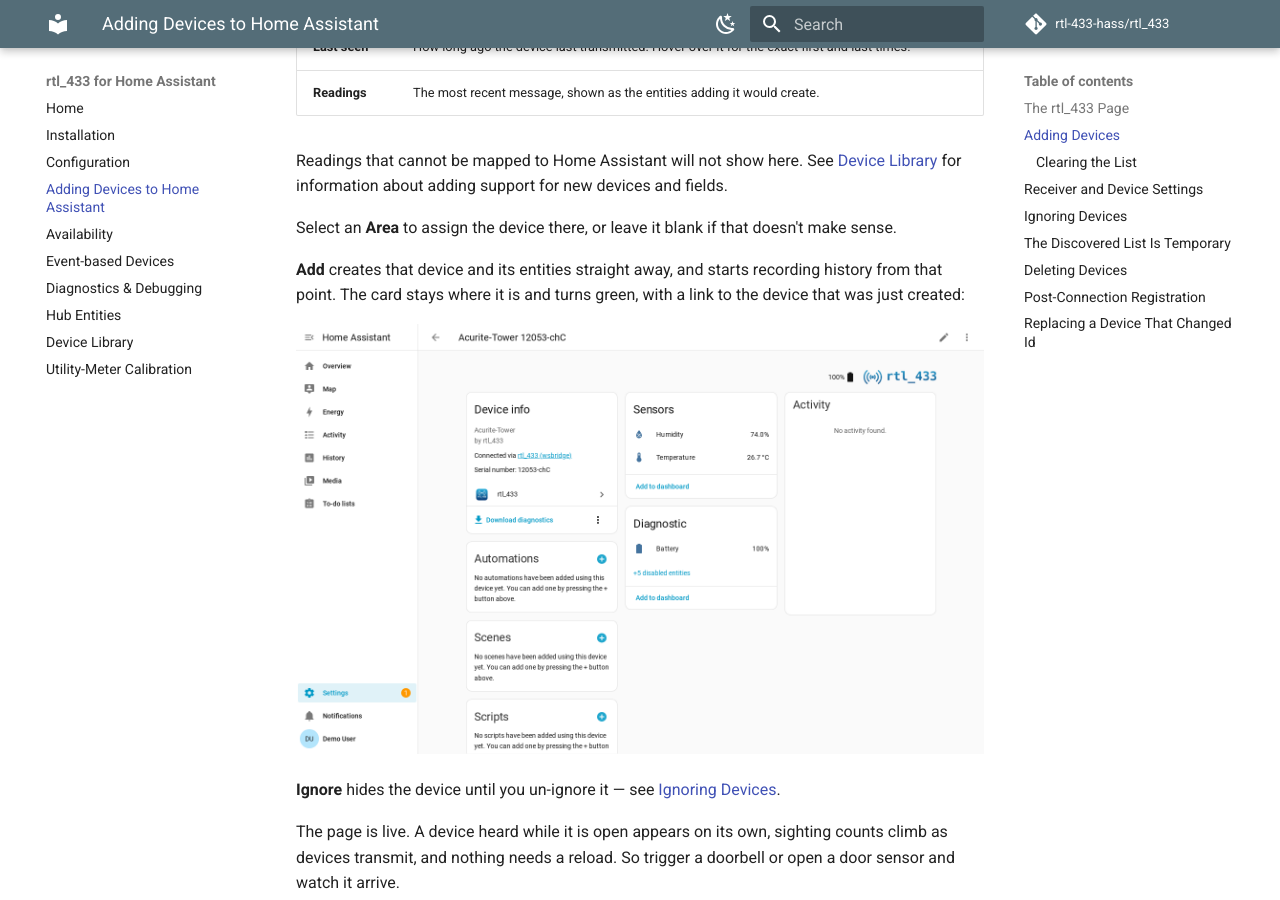
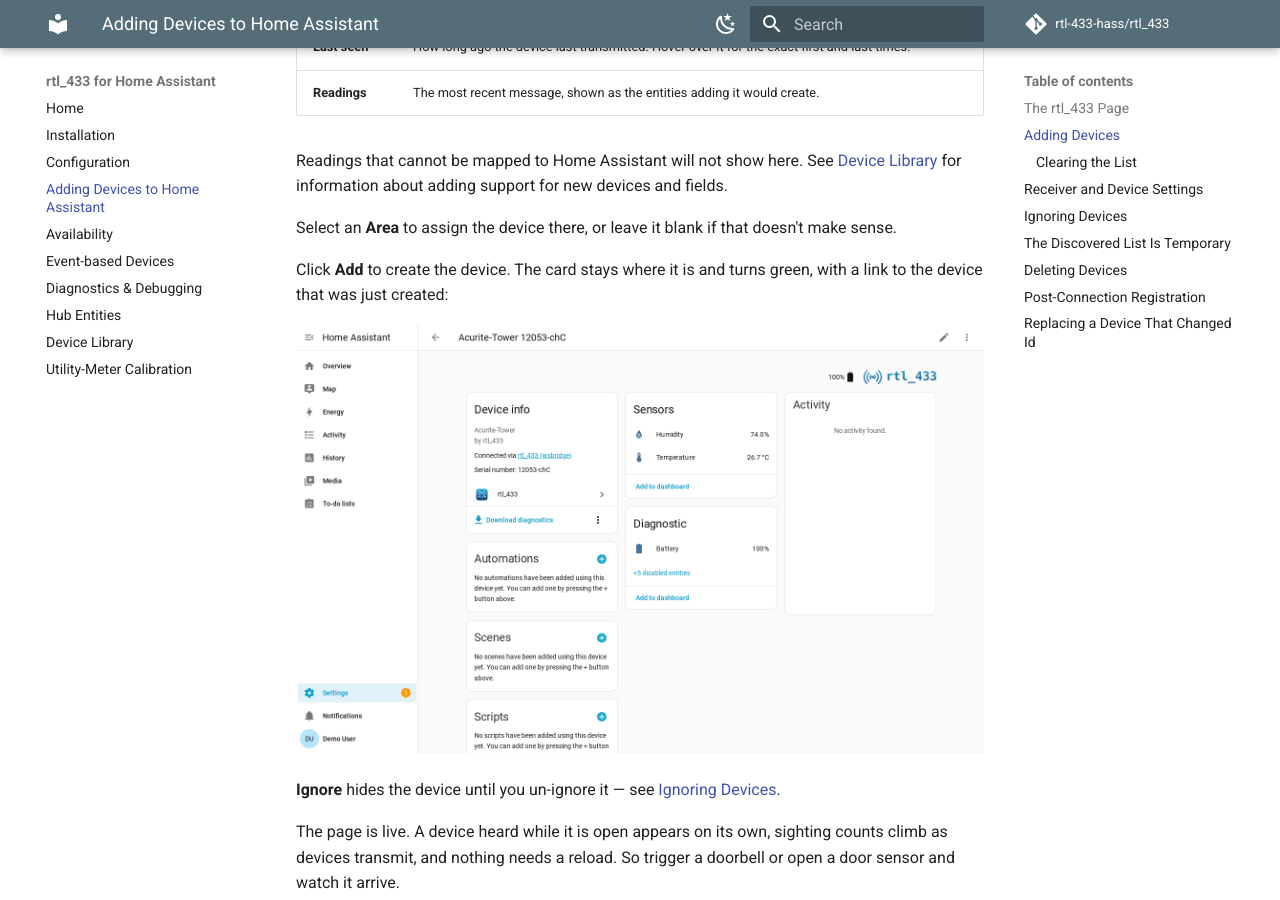
Before and after one commit to rtl-433-hass/rtl_433, an MkDocs documentation site: the page built from docs/device-discovery.md, in a window 1280 px wide and 900 px high, scrolled down 2077 px. Built offline with MkDocs 1.6.1 and Material for MkDocs 9.7.7, drawn with Linux system fonts in a browser that asks for light colours; comment, search, counter and statistics services are not loaded; the version menu is left out.

Commit message:
docs: make Add an instruction rather than a description
Co-Authored-By: Claude Opus 5 (1M context) <noreply@anthropic.com>
Claude-Session: https://claude.ai/code/session_018HhtFuqBNovRCKpDqLKD2v

```diff
--- a/docs/device-discovery.md
+++ b/docs/device-discovery.md
@@ -57,8 +57,7 @@ devices and fields.
 Select an **Area** to assign the device there, or leave it blank if that doesn't
 make sense.
 
-**Add** creates that device and its entities straight away, and starts
-recording history from that point. The card stays where it is and turns green,
+Click **Add** to create the device. The card stays where it is and turns green,
 with a link to the device that was just created:
 
 ![An Acurite-Tower device page showing Temperature 26.7 C, Humidity 74.0%, Battery 100%, and signal diagnostics](images/02-device-page.png)
```
